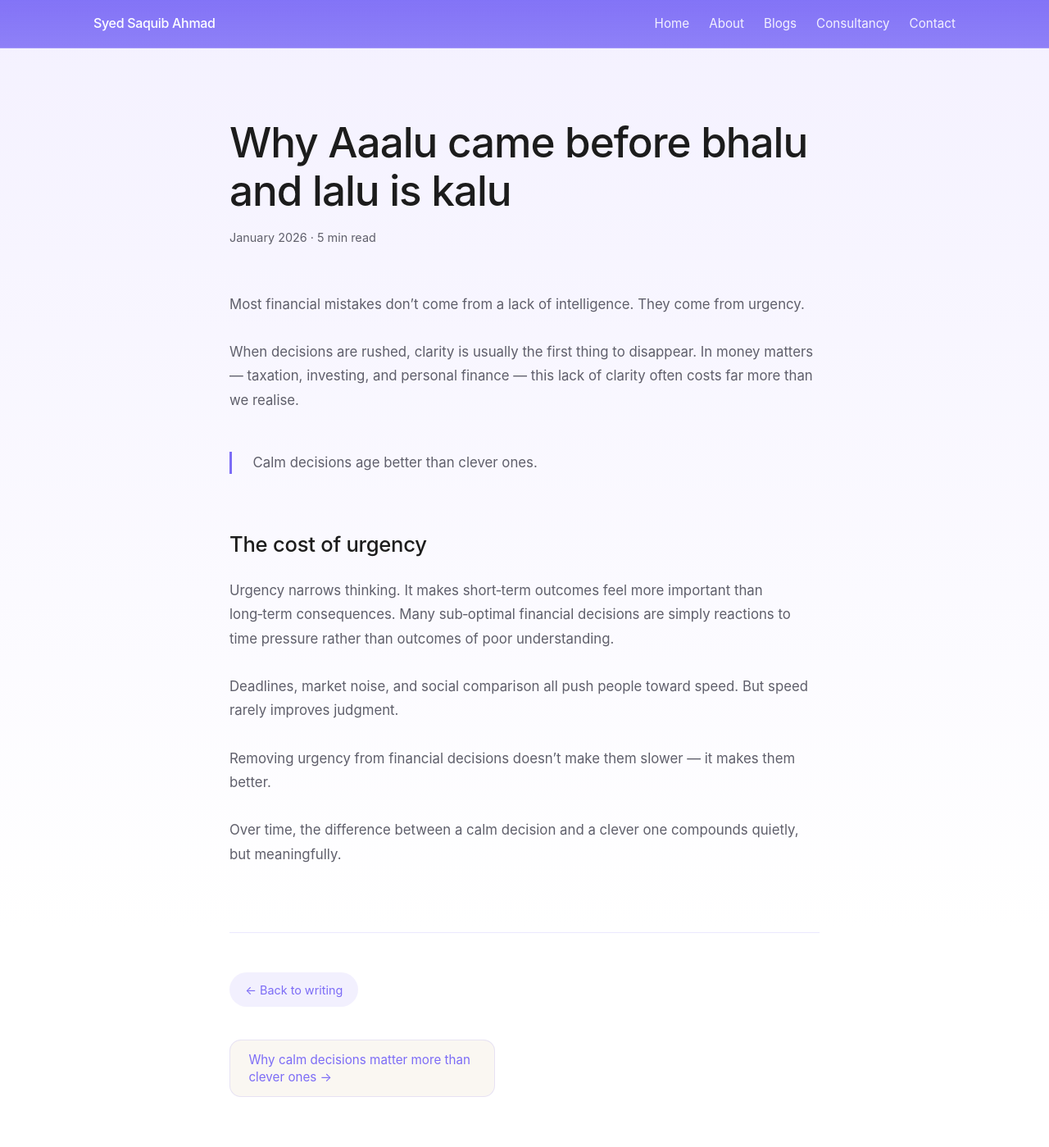
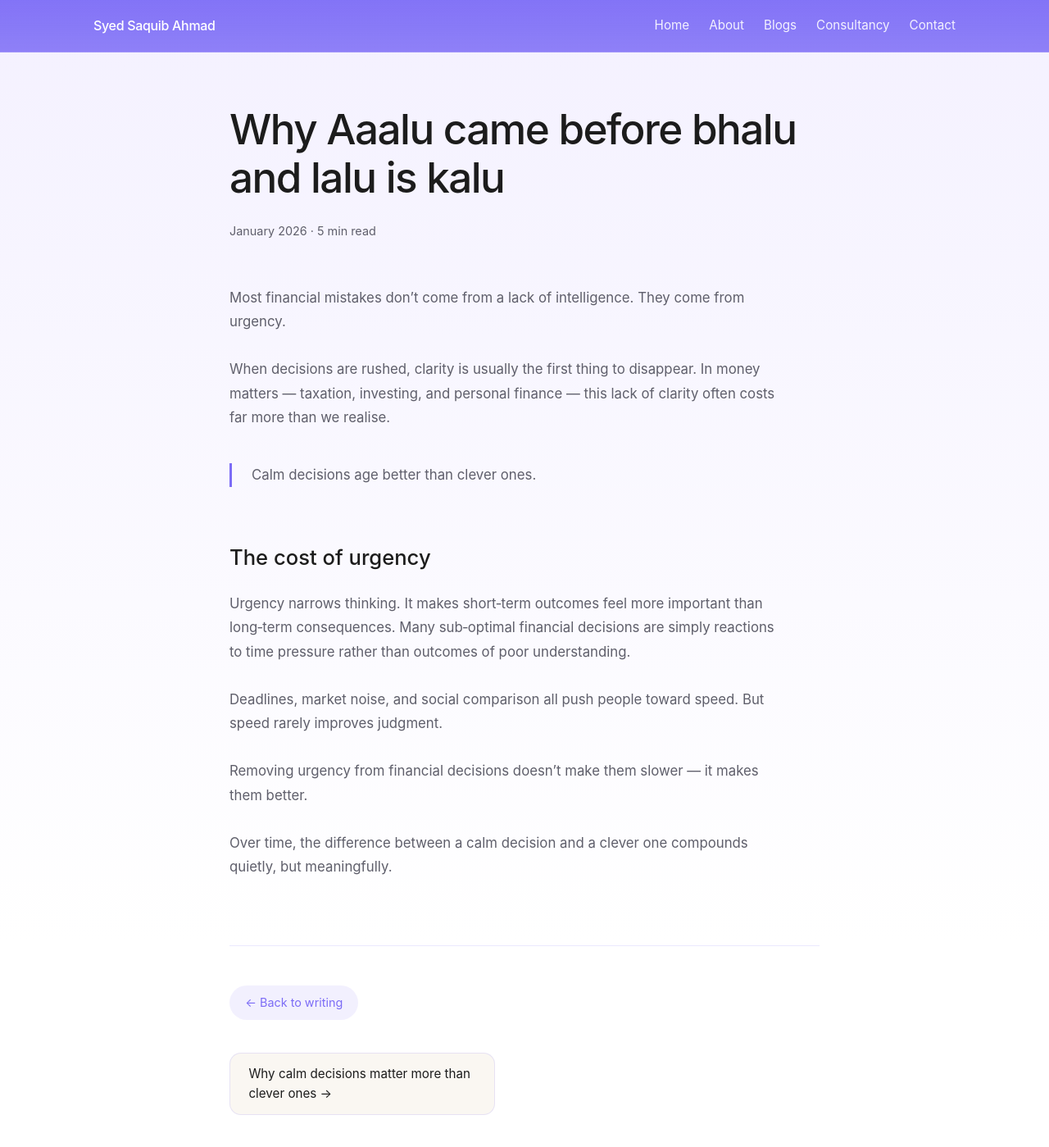
Before and after one commit to saquibahmad1234/syedsaquibahmad, a Jekyll site: the page built from _posts/2026-01-10-why-aalu-came-before-lalu.md, in a window 1280 px wide and 1400 px high. Shown: the whole window at 82% size. Built offline with Jekyll 4.4.1, drawn with Linux system fonts in a browser that asks for light colours.

Commit message:
Update style.css

```diff
--- a/assets/css/style.css
+++ b/assets/css/style.css
@@ -8,6 +8,7 @@
   --text-dark: #1c1c1c;
   --text-muted: #5f5f6b;
   --white: #ffffff;
+  --beige: #faf7f2;
 }
 
 /* =========================
@@ -25,16 +26,16 @@
 }
 
 body {
-  font-family: 'Inter', system-ui, -apple-system, BlinkMacSystemFont, sans-serif;
+  font-family: Inter, system-ui, -apple-system, BlinkMacSystemFont, sans-serif;
   background: linear-gradient(180deg, var(--purple-soft), #ffffff 70%);
   color: var(--text-dark);
   line-height: 1.6;
   -webkit-font-smoothing: antialiased;
-  padding-top: 80px; /* space for fixed header */
+  padding-top: 64px; /* space for fixed header */
 }
 
 /* =========================
-   Header & Navigation
+   Site Header & Navigation
    ========================= */
 
 .site-header {
@@ -42,6 +43,7 @@
   top: 0;
   left: 0;
   width: 100%;
+  height: 64px;
   background: linear-gradient(
     180deg,
     rgba(124,108,246,0.95),
@@ -55,10 +57,12 @@
 .nav {
   max-width: 1100px;
   margin: auto;
-  padding: 1rem 1.5rem;
+  height: 100%;
+  padding: 0 1.5rem;
   display: flex;
   align-items: center;
   justify-content: space-between;
+  position: relative;
 }
 
 .nav-left strong {
@@ -67,7 +71,7 @@
   letter-spacing: -0.02em;
 }
 
-/* Links (desktop) */
+/* Desktop links */
 .nav-links {
   display: flex;
   gap: 1.5rem;
@@ -80,16 +84,16 @@
 }
 
 .nav-links a:hover {
-  color: #ffffff;
+  color: white;
 }
 
-/* Menu button (hidden on desktop) */
+/* Menu toggle (hidden on desktop) */
 .menu-toggle {
   display: none;
-  font-size: 1.5rem;
   background: none;
   border: none;
   color: white;
+  font-size: 1.6rem;
   cursor: pointer;
 }
 
@@ -102,19 +106,9 @@
     display: block;
   }
 
-  .nav {
-    position: relative;
-  }
-
-  .menu-toggle {
-    position: absolute;
-    right: 1.5rem;
-    top: 1rem;
-  }
-
   .nav-links {
     position: absolute;
-    top: calc(100% - 1px);
+    top: 64px; /* EXACTLY header height */
     left: 0;
     right: 0;
 
@@ -127,11 +121,11 @@
     flex-direction: column;
     padding: 0.5rem 1.5rem 0.8rem;
 
-    /* Animation setup */
     max-height: 0;
     overflow: hidden;
     opacity: 0;
     transform: translateY(-10px);
+    z-index: 9999;
 
     transition:
       max-height 0.35s ease,
@@ -140,44 +134,16 @@
   }
 
   .nav-links a {
-  padding: 0.6rem 0; /* ~70% of earlier spacing */
-  font-size: 0.95rem;
-}
+    padding: 0.5rem 0;
+    font-size: 0.95rem;
+  }
 
   .nav-links.open {
-    max-height: 400px; /* enough to fit all links */
+    max-height: 400px;
     opacity: 1;
     transform: translateY(0);
   }
 }
-
-@media (max-width: 768px) {
-  .nav {
-    position: relative;
-  }
-
-  .menu-toggle {
-    position: absolute;
-    right: 1.5rem;
-    top: 1rem;
-  }
-}
-
-
-
-/* =========================
-   Site Footer
-   ========================= */
-
-.site-footer {
-  margin-top: 6rem;
-  padding: 3rem 2rem;
-  text-align: center;
-  font-size: 0.85rem;
-  color: var(--text-muted);
-  background: var(--purple-soft);
-}
-
 
 /* =========================
    Main Layout
@@ -279,16 +245,14 @@
   max-width: 680px;
 }
 
-/* 2-column grid on desktop */
 .posts-grid {
   display: grid;
   grid-template-columns: repeat(2, 1fr);
   gap: 2.5rem;
 }
 
-/* Blog tile */
 .post-card {
-  background: #faf7f2; /* light beige */
+  background: var(--beige);
   border-radius: 20px;
   border: 1px solid rgba(124,108,246,0.12);
   box-shadow: 0 20px 40px rgba(124,108,246,0.08);
@@ -307,18 +271,10 @@
   box-shadow: 0 30px 60px rgba(124,108,246,0.18);
 }
 
-/* Meta text */
-.post-card .meta {
+.meta {
   font-size: 0.85rem;
   color: var(--text-muted);
   margin-bottom: 0.8rem;
-}
-
-/* Mobile: single column */
-@media (max-width: 768px) {
-  .posts-grid {
-    grid-template-columns: 1fr;
-  }
 }
 
 /* =========================
@@ -330,16 +286,12 @@
   margin: auto;
 }
 
-/* Post header */
 .post-header {
   margin-bottom: 3.5rem;
 }
 
 .post-header h1 {
-  font-size: clamp(2.4rem, 4vw, 3.2rem);
   line-height: 1.15;
-  letter-spacing: -0.02em;
-  margin-bottom: 1rem;
 }
 
 .post-meta {
@@ -347,7 +299,6 @@
   color: var(--text-muted);
 }
 
-/* Post content */
 .post-content {
   font-size: 1.05rem;
   line-height: 1.75;
@@ -355,72 +306,11 @@
 
 .post-content p {
   margin-bottom: 1.8rem;
-  max-width: 100%;
 }
 
-/* Section headings inside posts */
 .post-content h2 {
-  font-size: 1.6rem;
-  font-weight: 500;
   margin-top: 4rem;
   margin-bottom: 1.2rem;
-  letter-spacing: -0.01em;
-}
-
-/* Blockquotes */
-.post-content blockquote {
-  margin: 3rem 0;
-  padding-left: 1.6rem;
-  border-left: 3px solid var(--purple-main);
-  font-size: 1.2rem;
-  line-height: 1.6;
-  color: var(--text-dark);
-}
-
-/* Lists (future-proofing) */
-.post-content ul,
-.post-content ol {
-  margin: 2rem 0 2rem 1.2rem;
-}
-
-.post-content li {
-  margin-bottom: 0.6rem;
-}
-
-/* Mobile refinement */
-@media (max-width: 768px) {
-  .post {
-    padding: 0 0.2rem;
-  }
-
-  .post-header h1 {
-    font-size: 2.2rem;
-  }
-}
-
-
-/* =========================
-   Mobile
-   ========================= */
-
-@media (max-width: 768px) {
-  .about-hero {
-    grid-template-columns: 1fr;
-  }
-
-  nav {
-    flex-direction: column;
-    align-items: flex-start;
-  }
-
-  .nav-links {
-    margin-top: 0.8rem;
-  }
-
-  .nav-links a {
-    margin-left: 0;
-    margin-right: 1rem;
-  }
 }
 
 /* =========================
@@ -433,49 +323,9 @@
   border-top: 1px solid rgba(124,108,246,0.15);
 }
 
-/* Back to writing */
 .back-to-writing {
   margin-bottom: 2.5rem;
 }
-
-.back-to-writing a {
-  text-decoration: none;
-  font-size: 0.95rem;
-  color: var(--purple-main);
-}
-
-/* Previous / Next links */
-.post-nav {
-  display: flex;
-  justify-content: space-between;
-  gap: 2rem;
-}
-
-.post-nav a {
-  text-decoration: none;
-  font-size: 0.95rem;
-  color: var(--text-dark);
-  max-width: 45%;
-  line-height: 1.4;
-}
-
-.post-nav a:hover {
-  color: var(--purple-main);
-}
-
-/* Mobile */
-@media (max-width: 768px) {
-  .post-nav {
-    flex-direction: column;
-  }
-
-  .post-nav a {
-    max-width: 100%;
-  }
-}
-/* =========================
-   Post Navigation Buttons
-   ========================= */
 
 .back-to-writing a {
   display: inline-block;
@@ -491,18 +341,60 @@
   background: rgba(124,108,246,0.18);
 }
 
+.post-nav {
+  display: flex;
+  justify-content: space-between;
+  gap: 2rem;
+}
+
 .post-nav a {
   display: inline-block;
   padding: 0.8rem 1.4rem;
   border-radius: 14px;
-  background: #faf7f2; /* same beige as blog tiles */
+  background: var(--beige);
   border: 1px solid rgba(124,108,246,0.15);
   text-decoration: none;
   font-size: 0.95rem;
-  color: var(--purple-main);
+  color: var(--text-dark);
+  max-width: 45%;
 }
 
 .post-nav a:hover {
   border-color: var(--purple-main);
   color: var(--purple-main);
 }
+
+/* =========================
+   Site Footer
+   ========================= */
+
+.site-footer {
+  margin-top: 6rem;
+  padding: 3rem 2rem;
+  text-align: center;
+  font-size: 0.85rem;
+  color: var(--text-muted);
+  background: var(--purple-soft);
+}
+
+/* =========================
+   Mobile General
+   ========================= */
+
+@media (max-width: 768px) {
+  .about-hero {
+    grid-template-columns: 1fr;
+  }
+
+  .posts-grid {
+    grid-template-columns: 1fr;
+  }
+
+  .post-nav {
+    flex-direction: column;
+  }
+
+  .post-nav a {
+    max-width: 100%;
+  }
+}
```
